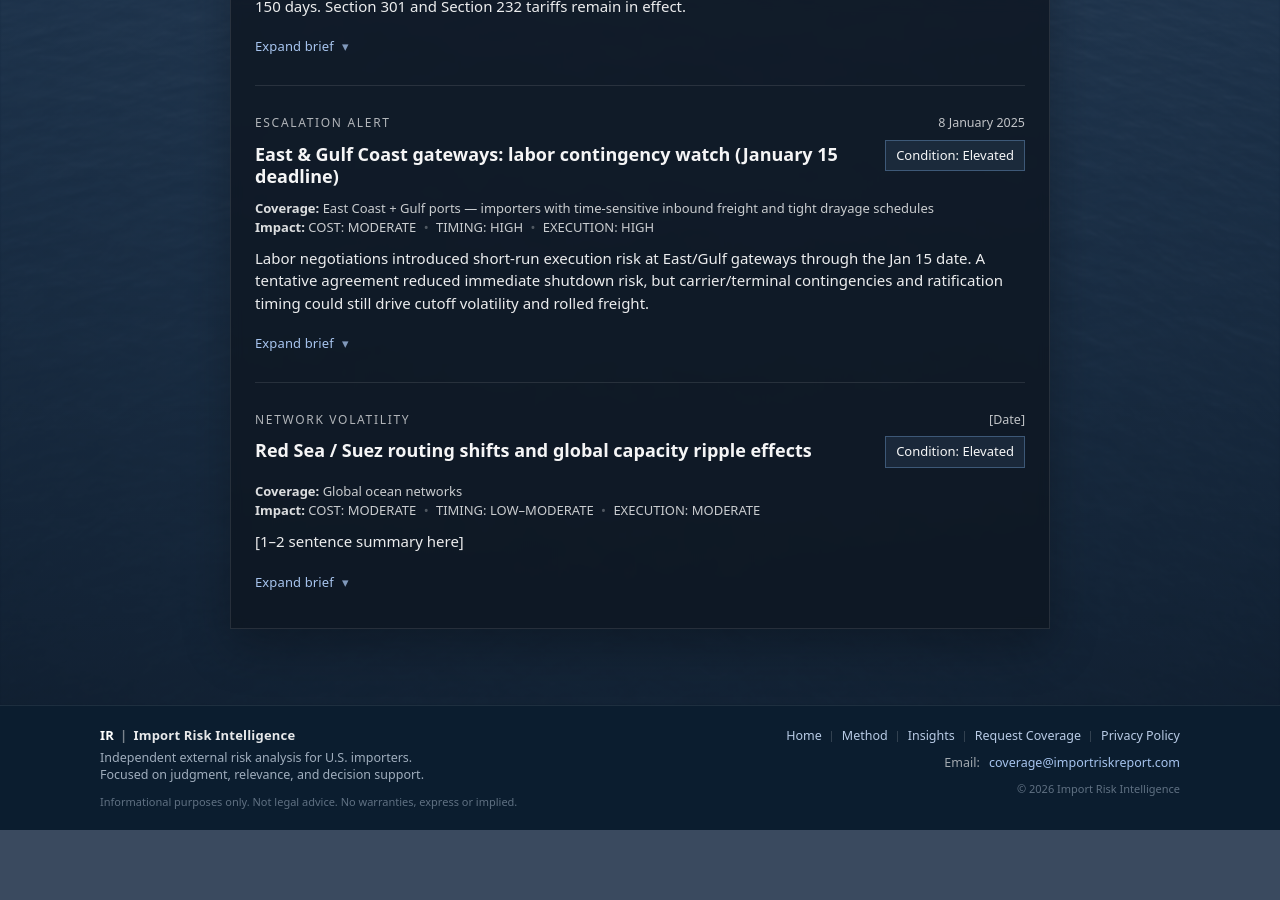
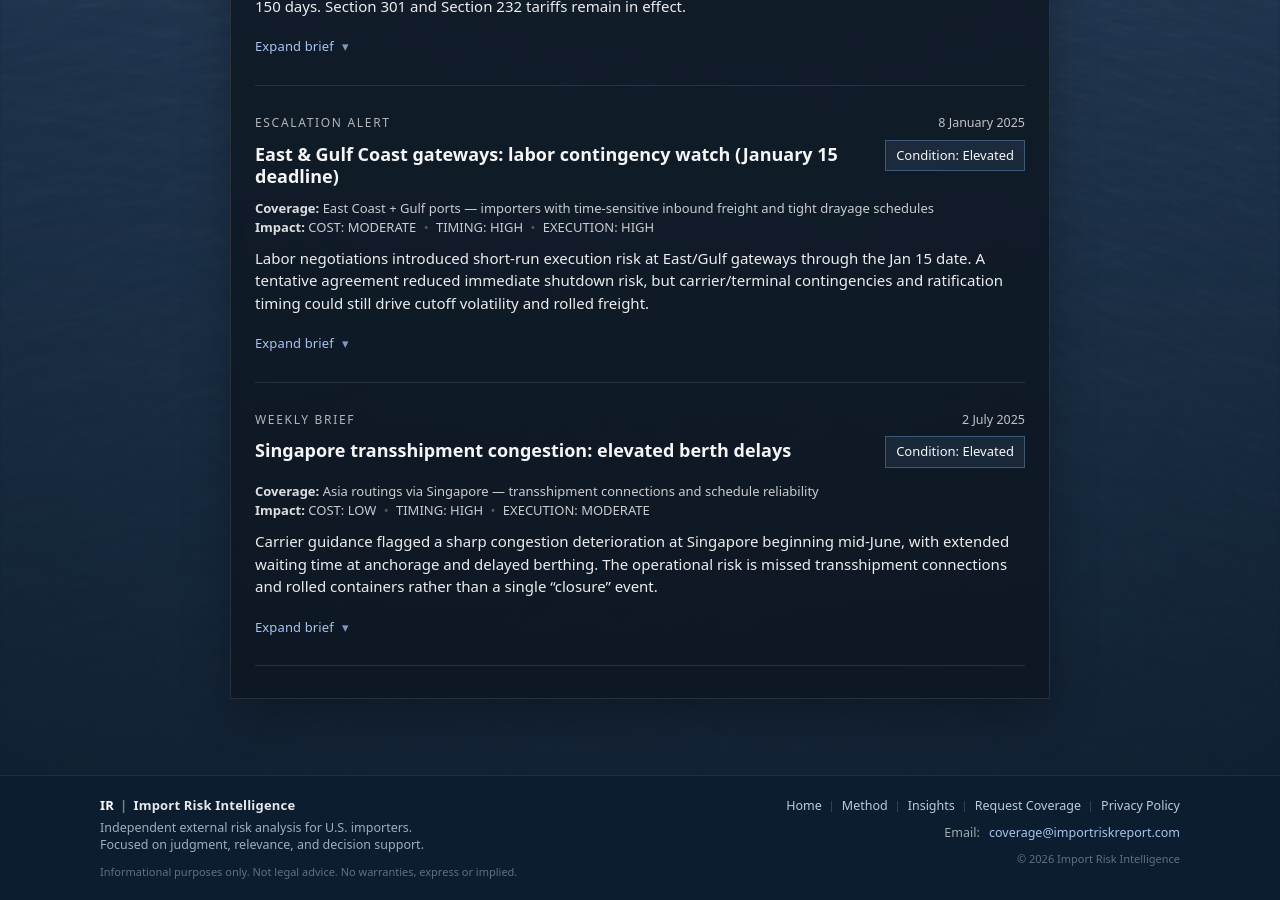
Before and after one commit to importrisk/import-risk-intelligence-site, a Jekyll site: the page built from insights.html, in a window 1280 px wide and 900 px high, scrolled down 784 px. Built offline with Jekyll 4.4.1, drawn with Linux system fonts in a browser that asks for light colours; before the commit the page ends 1614 px from its top, so only the background shows below that.

Commit message:
Update insights.html

```diff
--- a/insights.html
+++ b/insights.html
@@ -245,35 +245,86 @@ description: Examples of what an IRI Escalation Alert or Weekly Brief looks like
 
 <hr class="brief-rule">
 
-        <!-- ENTRY 3 (placeholder) -->
-        <article class="brief-entry">
+        <!-- ENTRY 3 -->
+<article class="brief-entry" id="wb-2025-07-02">
   <header class="brief-entry-head">
+
+    <!-- Kicker + Date on same line -->
     <div class="brief-kickerRow">
-              <div class="brief-kicker">Network Volatility</div>
-              <div class="brief-date">[Date]</div>
+      <div class="brief-kicker">Weekly Brief</div>
+      <div class="brief-date">2 July 2025</div>
     </div>
 
+    <!-- Title row + Condition on right -->
     <div class="brief-topline">
-              <h3 class="brief-title">Red Sea / Suez routing shifts and global capacity ripple effects</h3>
+      <h3 class="brief-title">
+        Singapore transshipment congestion: elevated berth delays
+      </h3>
+
       <div class="brief-right">
         <div class="brief-condition is-elevated">Condition: Elevated</div>
       </div>
     </div>
 
     <div class="brief-meta">
-              <div class="brief-coverage"><strong>Coverage:</strong> Global ocean networks</div>
-              <div class="brief-impact"><strong>Impact:</strong> COST: MODERATE <span class="sep">•</span> TIMING: LOW–MODERATE <span class="sep">•</span> EXECUTION: MODERATE</div>
+      <div class="brief-coverage"><strong>Coverage:</strong> Asia routings via Singapore — transshipment connections and schedule reliability</div>
+      <div class="brief-impact"><strong>Impact:</strong> COST: LOW <span class="sep">•</span> TIMING: HIGH <span class="sep">•</span> EXECUTION: MODERATE</div>
     </div>
+
   </header>
 
-          <div class="brief-summary">[1–2 sentence summary here]</div>
+  <div class="brief-summary">
+    Carrier guidance flagged a sharp congestion deterioration at Singapore beginning mid-June, with extended waiting time at anchorage and delayed berthing.
+    The operational risk is missed transshipment connections and rolled containers rather than a single “closure” event.
+  </div>
 
   <details class="brief-details">
-            <summary class="brief-toggle"><span class="toggle-label"></span><span class="toggle-chev" aria-hidden="true">▾</span></summary>
-            <div class="brief-body">[details]</div>
+    <summary class="brief-toggle">
+      <span class="toggle-label"></span>
+      <span class="toggle-chev" aria-hidden="true">▾</span>
+    </summary>
+
+    <div class="brief-body">
+      <div class="brief-section">
+        <div class="brief-h">Assessed impact</div>
+        <p><strong>Cost:</strong> Limited direct cost unless expedited moves are required; secondary costs show up as premium trucking and recovery fees when freight bunches on arrival.</p>
+        <p><strong>Timing:</strong> Elevated risk of connection misses and rollovers that propagate delays across downstream ports.</p>
+        <p><strong>Execution:</strong> Most visible effects are schedule revisions, omitted calls, and split deliveries as networks recover.</p>
+      </div>
+
+      <div class="brief-section">
+        <div class="brief-h">Decision window</div>
+        <p><strong>Next 1–2 weeks:</strong> Treat affected sailings as ETA bands, not single dates, and pre-decide expedite triggers for top SKUs.</p>
+        <p>
+          For shipments routing via Singapore, confirm whether your carrier is re-sequencing port calls or changing transshipment plans.
+          For time-sensitive inventory, consider earlier drayage booking at destination to absorb bunching when freight releases.
+        </p>
+      </div>
+
+      <div class="brief-section">
+        <div class="brief-h">Watchpoints</div>
+        <p><strong>Carrier service updates:</strong> Pro-forma schedule revisions, omitted calls, and connection guidance for Singapore-bound transshipment.</p>
+        <p><strong>Delay trend:</strong> Whether advisories describe improving vs worsening anchorage and berthing delays.</p>
+        <p><strong>Downstream effects:</strong> Rolled cargo, late container availability, and bunching at destination terminals.</p>
+      </div>
+
+      <div class="brief-section">
+        <div class="brief-h">Sources</div>
+        <ol class="brief-sources">
+          <li>
+            <strong>Carrier advisory:</strong>
+            <a href="https://www.oocllogistics.com/eng/newsandmedia/news/2025/Pages/20250702.aspx"
+               target="_blank" rel="noopener noreferrer">
+              OOCL Logistics — Singapore Port Congestion (July 2025)
+            </a>.
+          </li>
+        </ol>
+      </div>
+    </div>
   </details>
 </article>
 
+<hr class="brief-rule">
       </div>
     </div>
   </section>
```
Lines whose indentation alone changed are shown as unchanged.
